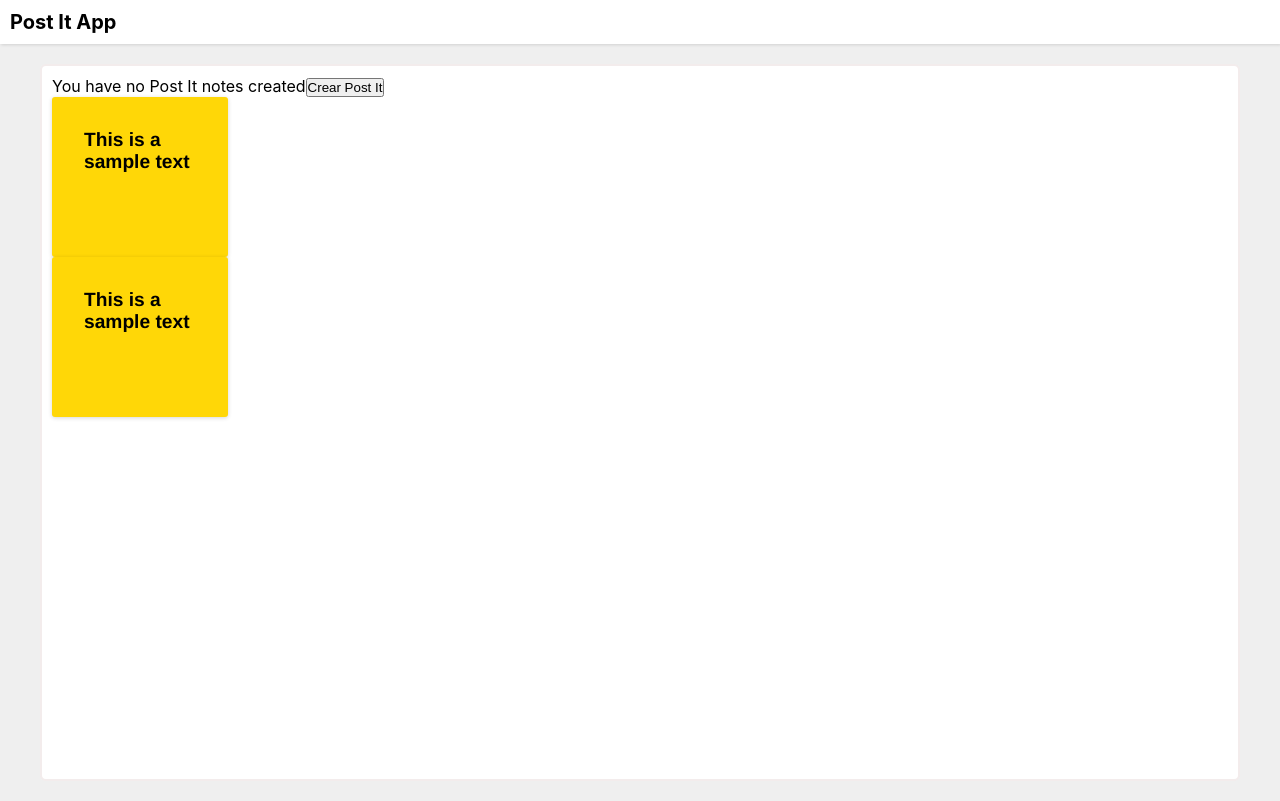
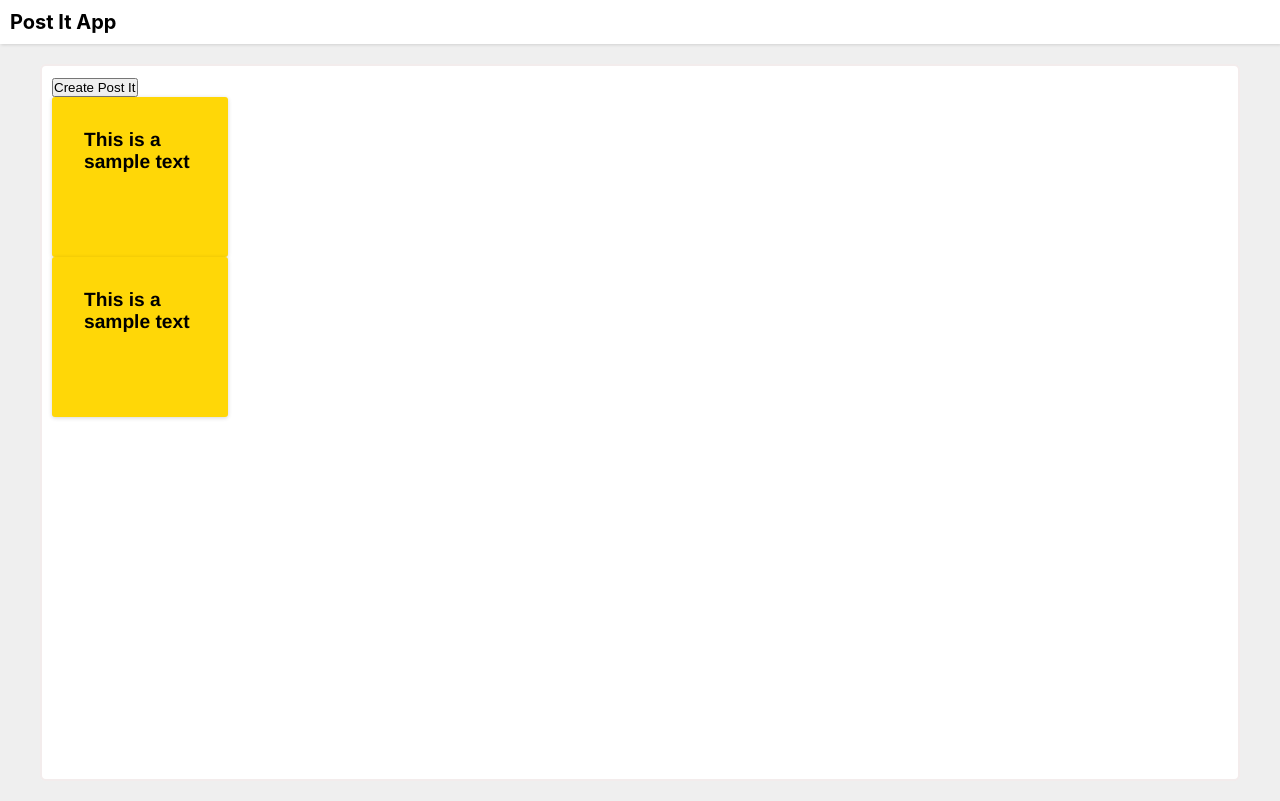
Before and after one commit to tobicorradi/post-it-app, a React (Create React App) app: page / in a window 1280 px wide. Built offline with nearby package versions, Linux system fonts and the light colour scheme.

Commit message:
If there isn't posts, component will shown

```diff
--- /dev/null
+++ b/src/components/EmptyList/index.jsx
@@ -0,0 +1,11 @@
+import React from 'react'
+
+const EmptyList = () => {
+    return (
+        <div>
+            No post found
+        </div>
+    )
+}
+
+export default EmptyList
--- a/src/components/ModalContent/index.jsx
+++ b/src/components/ModalContent/index.jsx
@@ -11,8 +11,7 @@ const ModalContent = () => {
 
     return (
         <>
-            You have no Post It notes created
-            <Button onClick={handleButton} text={'Crear Post It'} />
+            <Button onClick={handleButton} text={'Create Post It'} />
             <Modal isOpen={modalIsOpen} ariaHideApp={false}>
                 <h2>Crea tu post it</h2>
                 <form>
--- a/src/components/Table/index.jsx
+++ b/src/components/Table/index.jsx
@@ -3,15 +3,15 @@ import ModalContent from '../ModalContent'
 import PostIt from '../PostIt'
 import './Table.css'
 import { useSelector, useDispatch } from 'react-redux'
-
+import EmptyList from './../EmptyList'
 const Table = () => {
     const dispatch = useDispatch()
     const state = useSelector(state => state.postList)
     return (
         <section className="table">
             <div className="table__inner">
-               <ModalContent />
-               {state.map(post => <PostIt text={post.text}/>)}
+                <ModalContent />
+                {state.length ? state.map(post => <PostIt text={post.text}/>) : <EmptyList />}
             </div>
         </section>
     )
```
